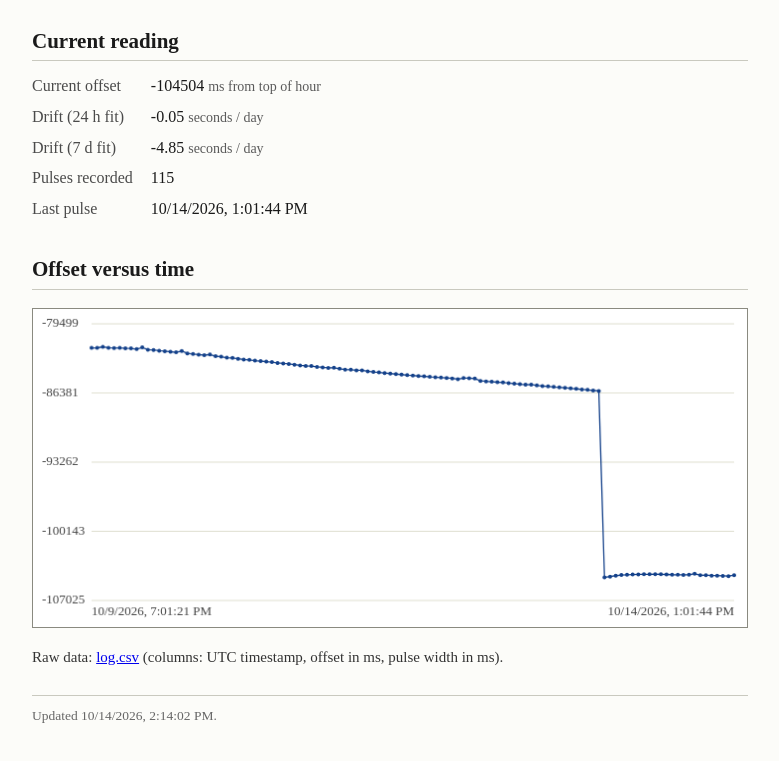
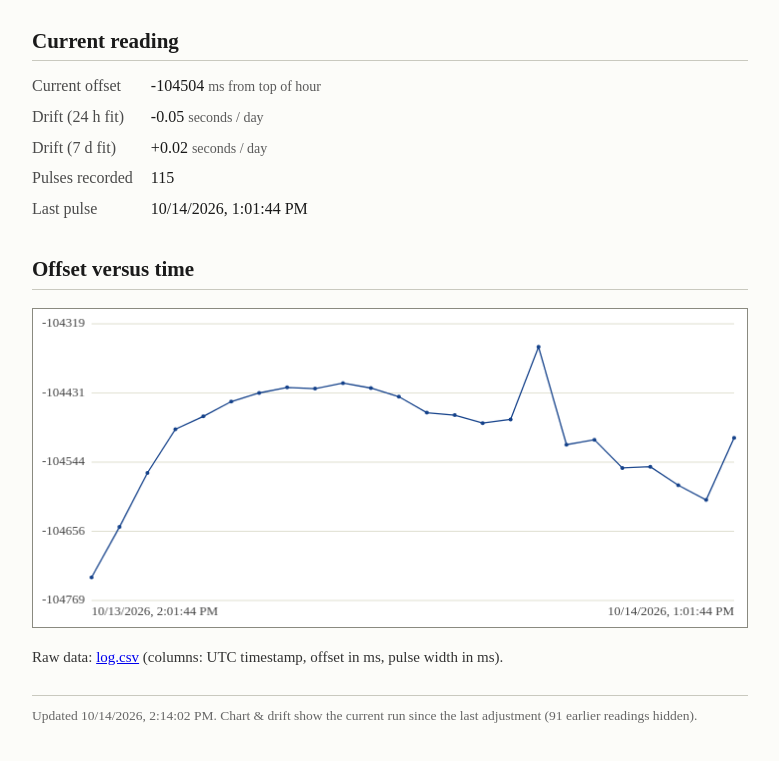
Before and after one commit to W1JGC/master-clock-monitor, a plain HTML site: page index.html in a window 1280 px wide. Shown: the part 99-860 px from the top of the page, without its empty margins (250-1029 px from the left). Drawn offline with Linux system fonts and the light colour scheme.

Commit message:
feat(dash): segment at adjustment steps — chart+drift show current run, not the whole history cliff

```diff
--- a/index.html
+++ b/index.html
@@ -78,6 +78,20 @@ function parseCSV(text){
   return rows;
 }
 
+// Adjusting the clock (turning the nut with a pause, or setting the hands)
+// produces a multi-second STEP in the offset. Normal hour-to-hour change is
+// well under a second, so split the series wherever the offset jumps more than
+// BREAK_MS and keep only the latest run — otherwise one old step crushes the
+// whole chart scale and corrupts the drift fit.
+const BREAK_MS = 2000;
+function latestSegment(rows){
+  let start = 0;
+  for (let i=1;i<rows.length;i++){
+    if (Math.abs(rows[i].off - rows[i-1].off) > BREAK_MS) start = i;
+  }
+  return rows.slice(start);
+}
+
 function driftSecPerDay(rows, sinceMs){
   const pts = rows.filter(r=>r.t>=sinceMs);
   if (pts.length < 2) return null;
@@ -139,17 +153,21 @@ async function refresh(){
   try{
     const r = await fetch("log.csv?_=" + Date.now(), {cache:"no-store"});
     const rows = parseCSV(await r.text());
+    const seg = latestSegment(rows);   // current run since the last adjustment
     const now = Date.now();
     document.getElementById("n").textContent = rows.length;
-    if (rows.length){
-      const last = rows[rows.length-1];
+    if (seg.length){
+      const last = seg[seg.length-1];
       setVal("cur", last.off, 0);
       document.getElementById("last").textContent = new Date(last.t).toLocaleString();
     }
-    setVal("d24", driftSecPerDay(rows, now-24*MS_HOUR), 2);
-    setVal("d7",  driftSecPerDay(rows, now-7*24*MS_HOUR), 2);
-    drawChart(rows);
-    document.getElementById("foot").textContent = "Updated " + new Date().toLocaleString() + ".";
+    // Drift fit is per-segment: a fit spanning an adjustment step is meaningless.
+    setVal("d24", driftSecPerDay(seg, now-24*MS_HOUR), 2);
+    setVal("d7",  driftSecPerDay(seg, now-7*24*MS_HOUR), 2);
+    drawChart(seg);
+    const hidden = rows.length - seg.length;
+    document.getElementById("foot").textContent = "Updated " + new Date().toLocaleString() + "."
+      + (hidden>0 ? "  Chart & drift show the current run since the last adjustment (" + hidden + " earlier readings hidden)." : "");
   }catch(e){
     document.getElementById("foot").textContent = "Fetch error: " + e;
   }
```
